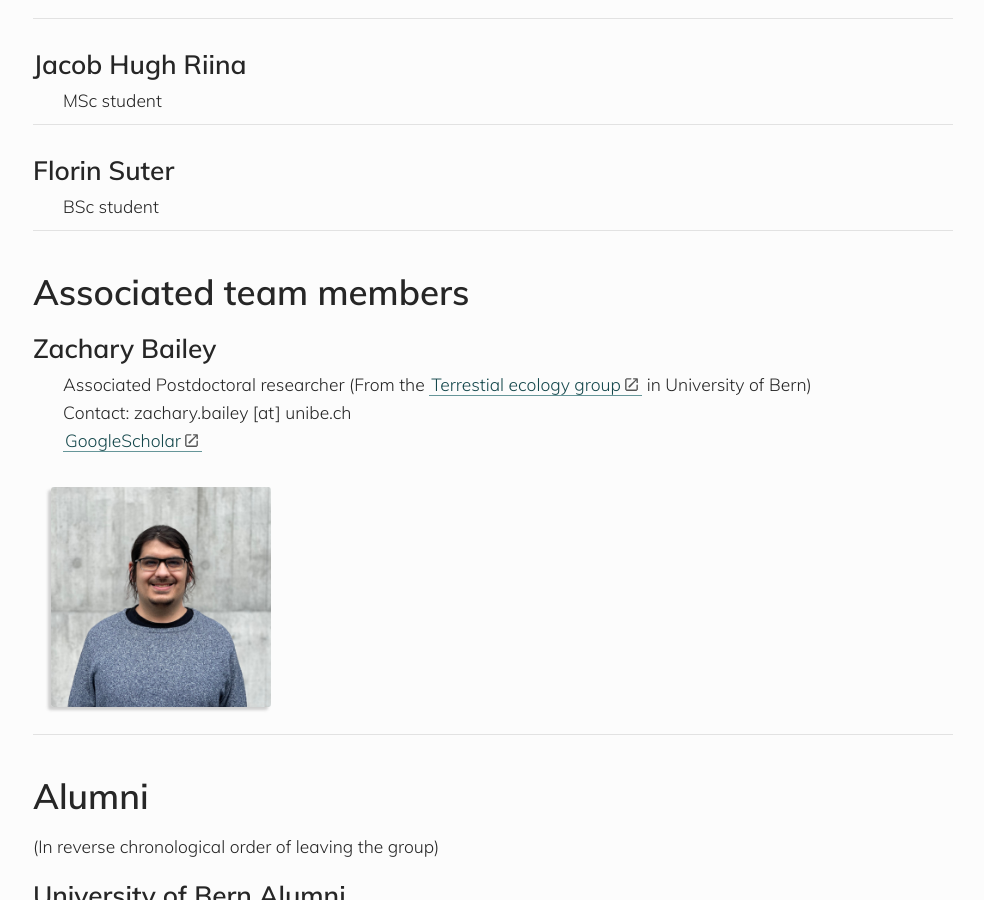
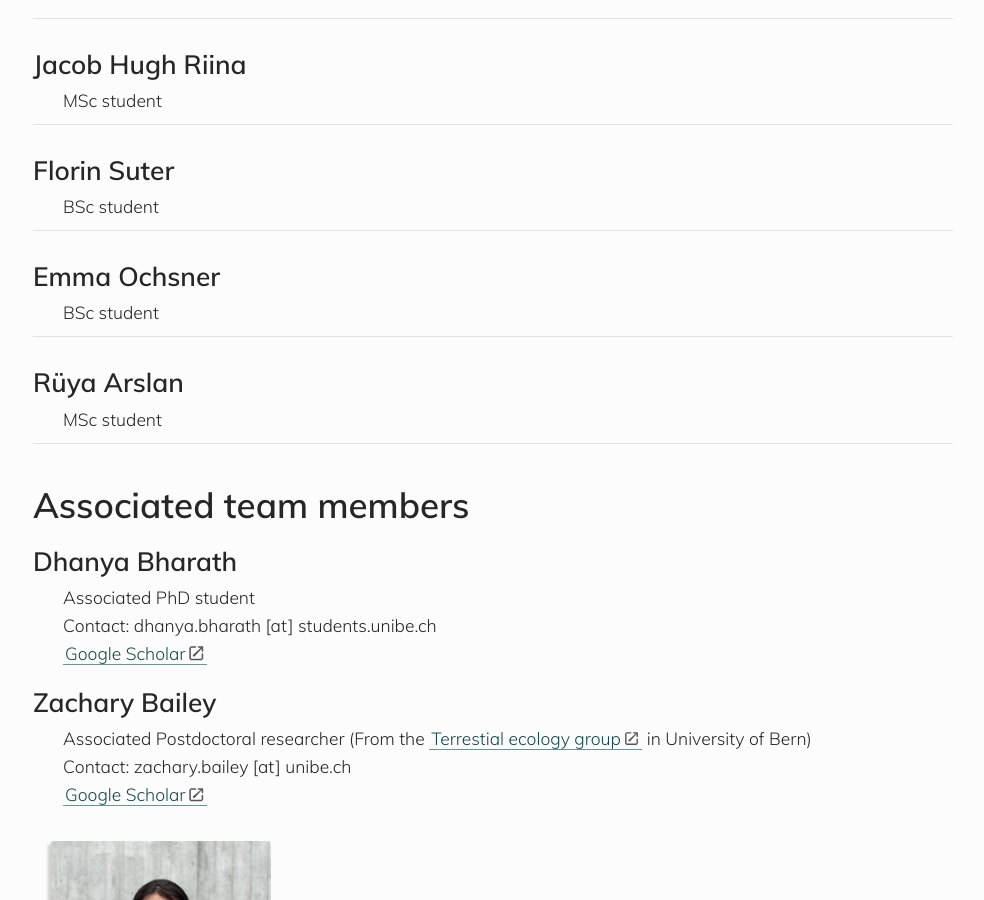
Before and after one commit to banklab/banklab.github.io, a Jekyll site: the page built from people.md, in a window 1280 px wide and 900 px high, scrolled down 4296 px. Shown: the whole window, without its empty margins (147-1131 px from the left). Built offline with Jekyll 4.4.1, drawn with Linux system fonts in a browser that asks for light colours; some web fonts are replaced; some of the changed text lies outside the part shown.

Commit message:
Update people

```diff
--- a/people.md
+++ b/people.md
@@ -16,7 +16,7 @@ permalink: /people/
 
 * Principal investigator, Head of Division
 * Contact: claudia.bank [at] unibe.ch
-* [GoogleScholar](https://scholar.google.ch/citations?user=VBOPD0UAAAAJ&hl=en), [PubMed](https://pubmed.ncbi.nlm.nih.gov/?term=Bank+Claudia%5BAuthor%5D&sort=date), [ORCID](https://orcid.org/0000-0003-4730-758X), [CV](https://www.dropbox.com/scl/fi/bvjed96v5lwoetj8g45mc/cv_bank.pdf?rlkey=sxvvxo6w323udt8e827gio0v1&dl=0)
+* [Google Scholar](https://scholar.google.ch/citations?user=VBOPD0UAAAAJ&hl=en), [PubMed](https://pubmed.ncbi.nlm.nih.gov/?term=Bank+Claudia%5BAuthor%5D&sort=date), [ORCID](https://orcid.org/0000-0003-4730-758X), [CV](https://www.dropbox.com/scl/fi/bvjed96v5lwoetj8g45mc/cv_bank.pdf?rlkey=sxvvxo6w323udt8e827gio0v1&dl=0)
 
 ![Photo of Claudia Bank](/assets/img/team/Claudia_24.jpg)
 
@@ -35,7 +35,7 @@ permalink: /people/
 
 * Senior bioinformatician
 * Contact: adamantia.kapopoulou [at] unibe.ch
-* [GoogleScholar](https://scholar.google.com/citations?hl=en&user=CMkgYYwAAAAJ), [PubMed](https://pubmed.ncbi.nlm.nih.gov/?term=kapopoulou&sort=date), [ORCID](https://orcid.org/0000-0003-4192-4923)
+* [Google Scholar](https://scholar.google.com/citations?hl=en&user=CMkgYYwAAAAJ), [PubMed](https://pubmed.ncbi.nlm.nih.gov/?term=kapopoulou&sort=date), [ORCID](https://orcid.org/0000-0003-4192-4923)
 
 ![Photo of Adamandia Kapopoulou](/assets/img/team/Mado_24.jpg)
 
@@ -45,7 +45,7 @@ permalink: /people/
 
 * PhD student
 * Contact: loraine.habluetzel [at] unibe.ch
-* [ORCID](https://orcid.org/0009-0008-2797-8718)
+* [Google Scholar](https://scholar.google.com/citations?user=Ex9vNuoAAAAJ&hl=en&oi=ao)[ORCID](https://orcid.org/0009-0008-2797-8718)
 
 ![Photo of Loraine Habluetzel](/assets/img/team/Loraine_24.jpg)
 
@@ -75,7 +75,7 @@ permalink: /people/
 
 * Postdoctoral researcher
 * Contact: suman.das [at] unibe.ch
-* [GoogleScholar](https://scholar.google.com/citations?user=xGBUQx0AAAAJ&hl=en), [ORCID](https://orcid.org/0000-0001-8583-9961)
+* [Google Scholar](https://scholar.google.com/citations?user=xGBUQx0AAAAJ&hl=en), [ORCID](https://orcid.org/0000-0001-8583-9961)
 
 ![Photo of Suman Das](/assets/img/team/Suman_24.jpg)
 
@@ -100,14 +100,29 @@ permalink: /people/
 
 ---
 
+## Emma Ochsner
+* BSc student
+
+---
+
+## Rüya Arslan
+* MSc student
+
+---
+
 # Associated team members
 
+
+## Dhanya Bharath
+* Associated PhD student
+* Contact: dhanya.bharath [at] students.unibe.ch
+* [Google Scholar](https://scholar.google.com/citations?user=IKh6U6MAAAAJ&hl=en&oi=ao)
 
 ## Zachary Bailey
 
 * Associated Postdoctoral researcher (From the [Terrestial ecology group](https://www.terr.iee.unibe.ch/research/index_eng.html) in University of Bern)
 * Contact: zachary.bailey [at] unibe.ch
-* [GoogleScholar](https://scholar.google.com/citations?user=V5rDLCkAAAAJ&hl=en)
+* [Google Scholar](https://scholar.google.com/citations?user=V5rDLCkAAAAJ&hl=en)
 
 ![Photo of Zachary Bailey](/assets/img/team/Zach_24.jpg)
 
```
